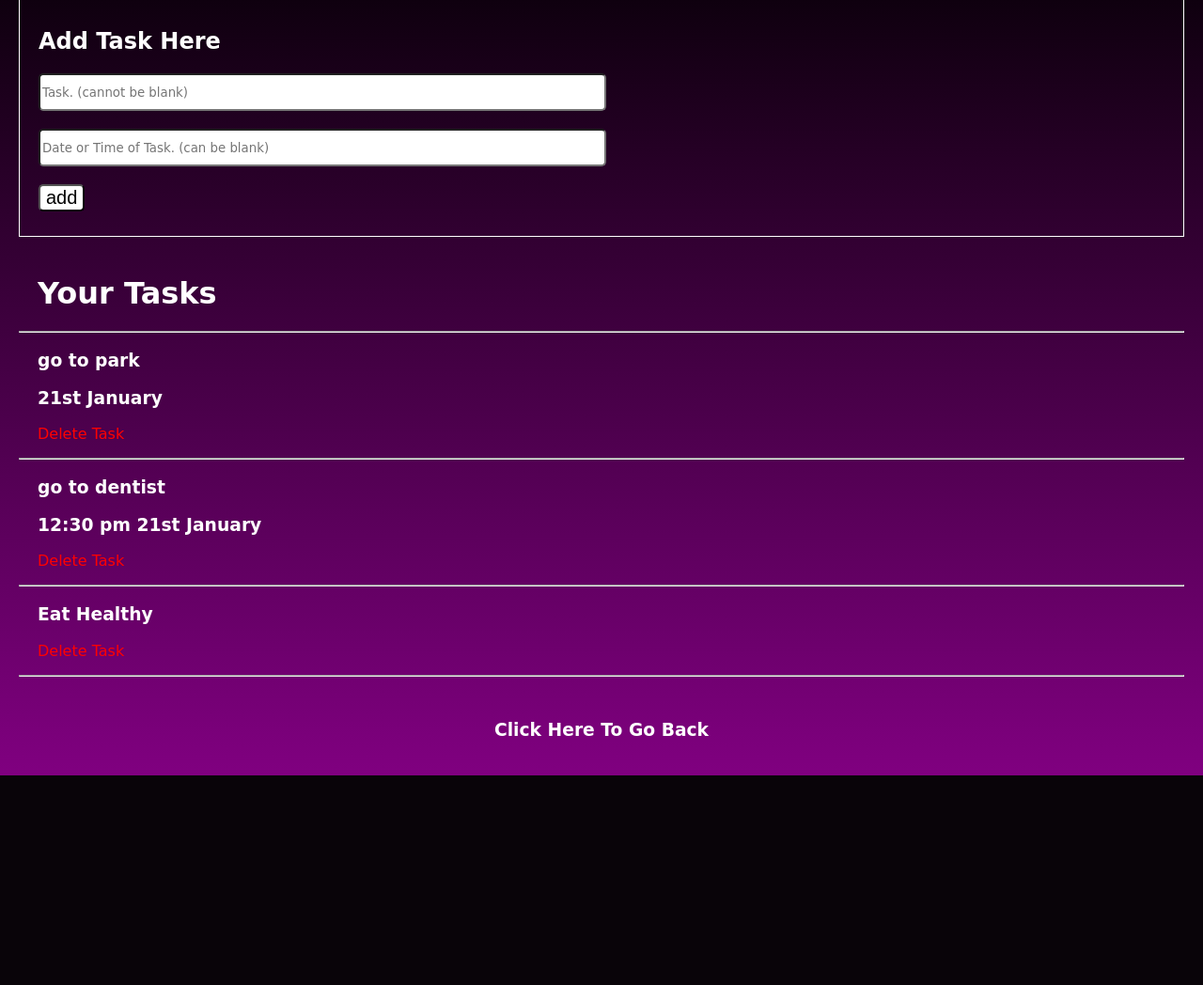
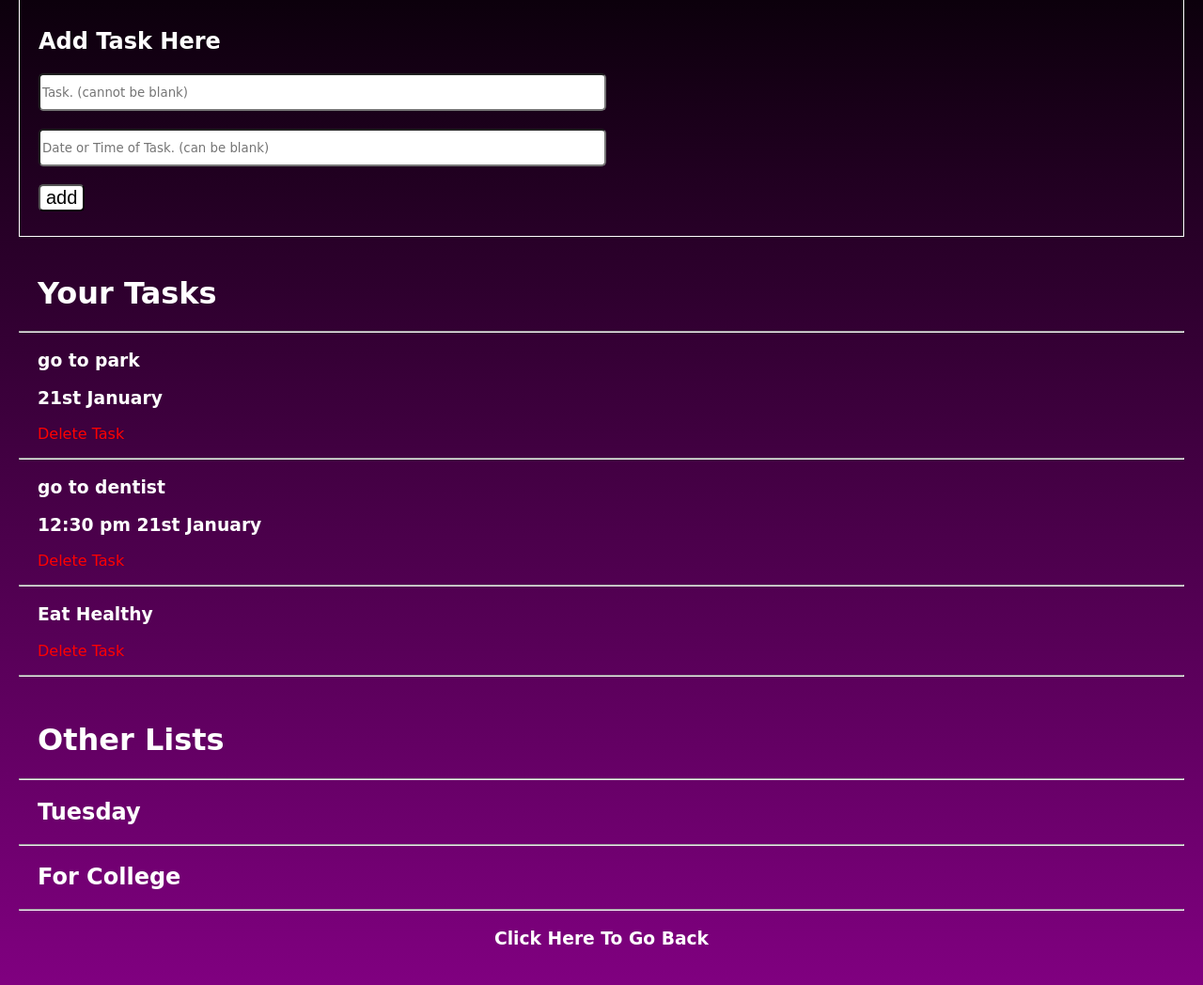
Before and after one commit to exodus31/Django_todolist, a Django app: page /lists/38 in a window 1280 px wide. Shown: the part 108-1156 px from the top of the page at 94% size. Before the commit the page ends 933 px from the top, so only its background shows below. Run offline with Django 4.2, Linux system fonts and the light colour scheme; data comes from the database, SQL or seed files in the repository.

Commit message:
Django Todo list

```diff
--- a/list/views.py
+++ b/list/views.py
@@ -30,8 +30,9 @@ def clist(request):
 
 def list(request, pk):
     listx = Lists.objects.get(id=pk)
+    listy = Lists.objects.all()
     job = Jobs.objects.all()
-    return render(request, 'lists.html', {'listx': listx, 'jobs': job})
+    return render(request, 'lists.html', {'listx': listx, 'jobs': job, 'listy': listy})
 
 
 def job(request):
--- a/templates/lists.html
+++ b/templates/lists.html
@@ -17,11 +17,11 @@
                 <form action="job" >
                     <input type="hidden" name="id" value="{{listx.id}}">
                     <input type="hidden" name="title" value="{{listx.title}}">
-                    <div >
+                    <div>
                         <input type="text" name="name" class="box" placeholder="Task. (cannot be blank)" />
                     </div>
                     <br>
-                    <div >
+                    <div>
                         <input type="text" name="date" class="box" placeholder="Date or Time of Task. (can be blank)" />
                     </div>
                     <br>
@@ -46,6 +46,16 @@
             {% endif %}
             {% endfor %}
             <br>
+            <h1 class="y">Other Lists</h1>
+            <hr>
+            {% for y in listy %}
+            {% if y.title != listx.title%}
+                <a href="/lists/{{y.id}}" class="link">
+                    <h2 class="y">{{y.title}}</h2>
+                </a>
+            <hr>
+            {%endif%}
+            {% endfor %}
             <h3 class="x"><a href="/"  class="link">Click Here To Go Back</a></h3>
         </div>
     </body>
```
